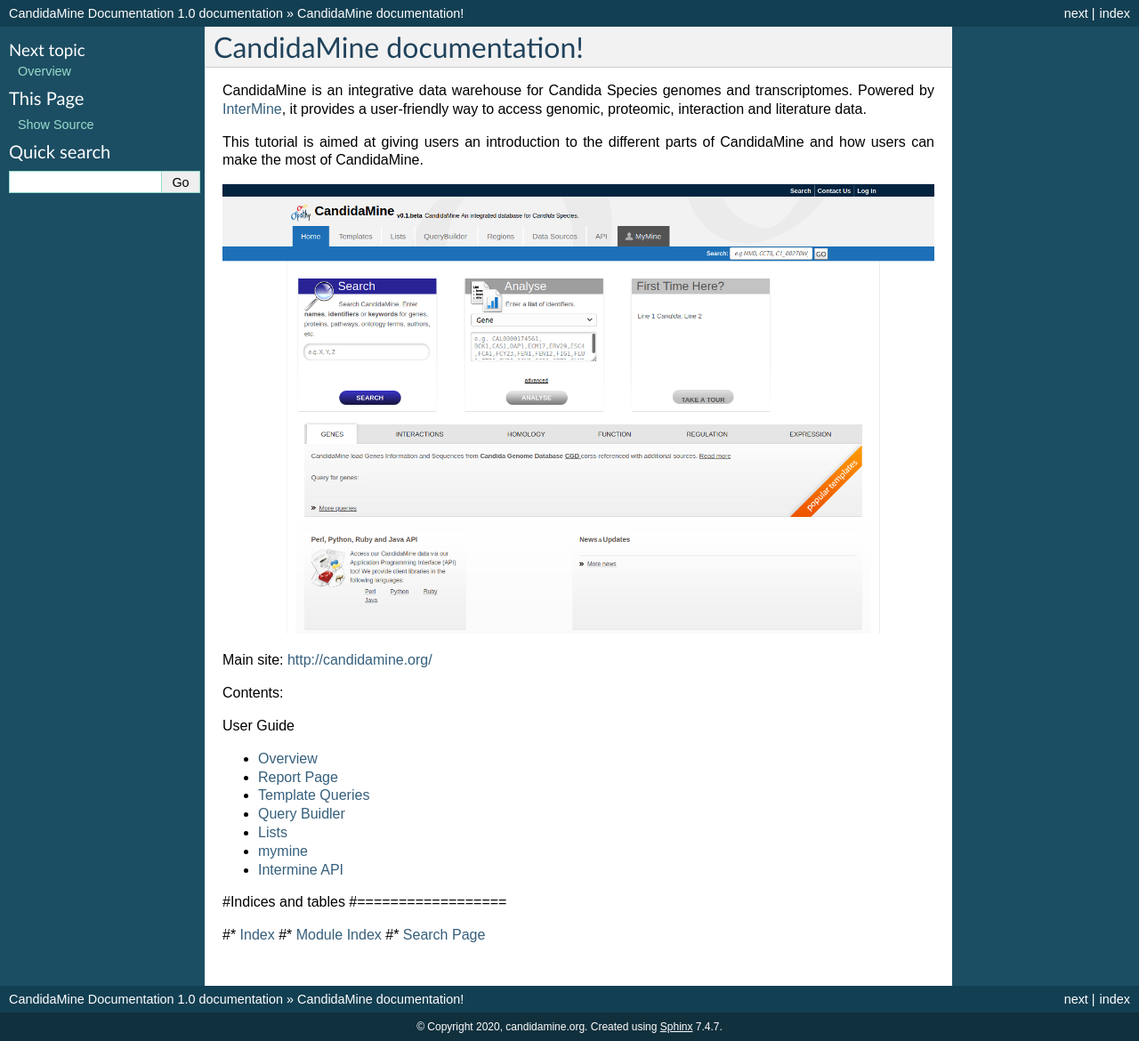
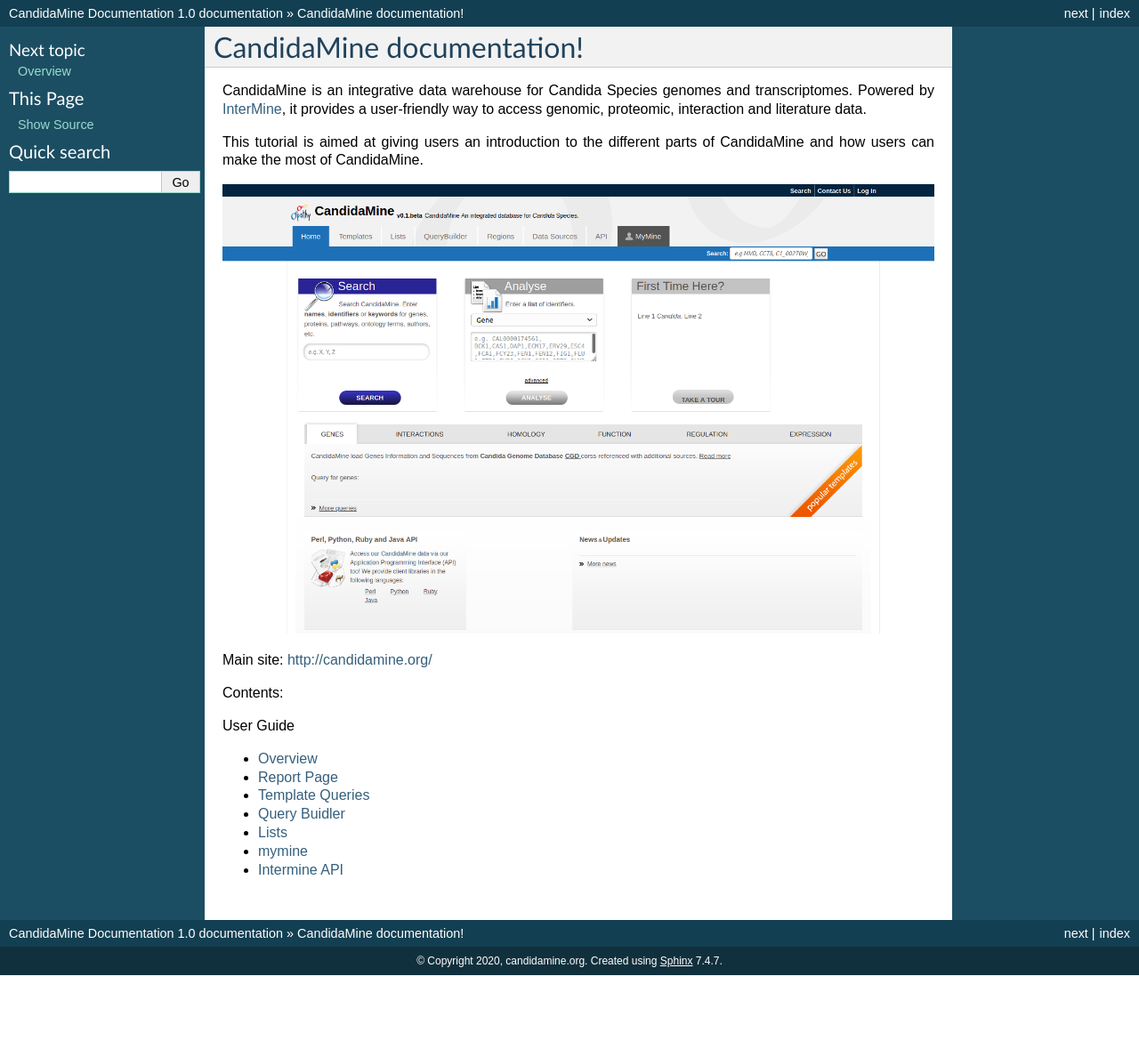
Before and after one commit to Gabaldonlab/candidamine-docs, a Sphinx documentation site: the page built from docs/index.rst, in a window 1280 px wide. Shown: the whole page at 89% size. Built offline with Sphinx 7.4.7, drawn with Linux system fonts in a browser that asks for light colours; after the commit the page ends 1096 px from its top, so only the background shows below that.

Commit message:
layout changes

```diff
--- a/docs/index.rst
+++ b/docs/index.rst
@@ -36,16 +36,7 @@
    :maxdepth: 4
    :glob:
 
-
    tech_docs/technical
    tech_docs/data
    tech_docs/source_code
    tech_docs/issues
-
-
-#Indices and tables
-#==================
-
-#* :ref:`genindex`
-#* :ref:`modindex`
-#* :ref:`search`
```
